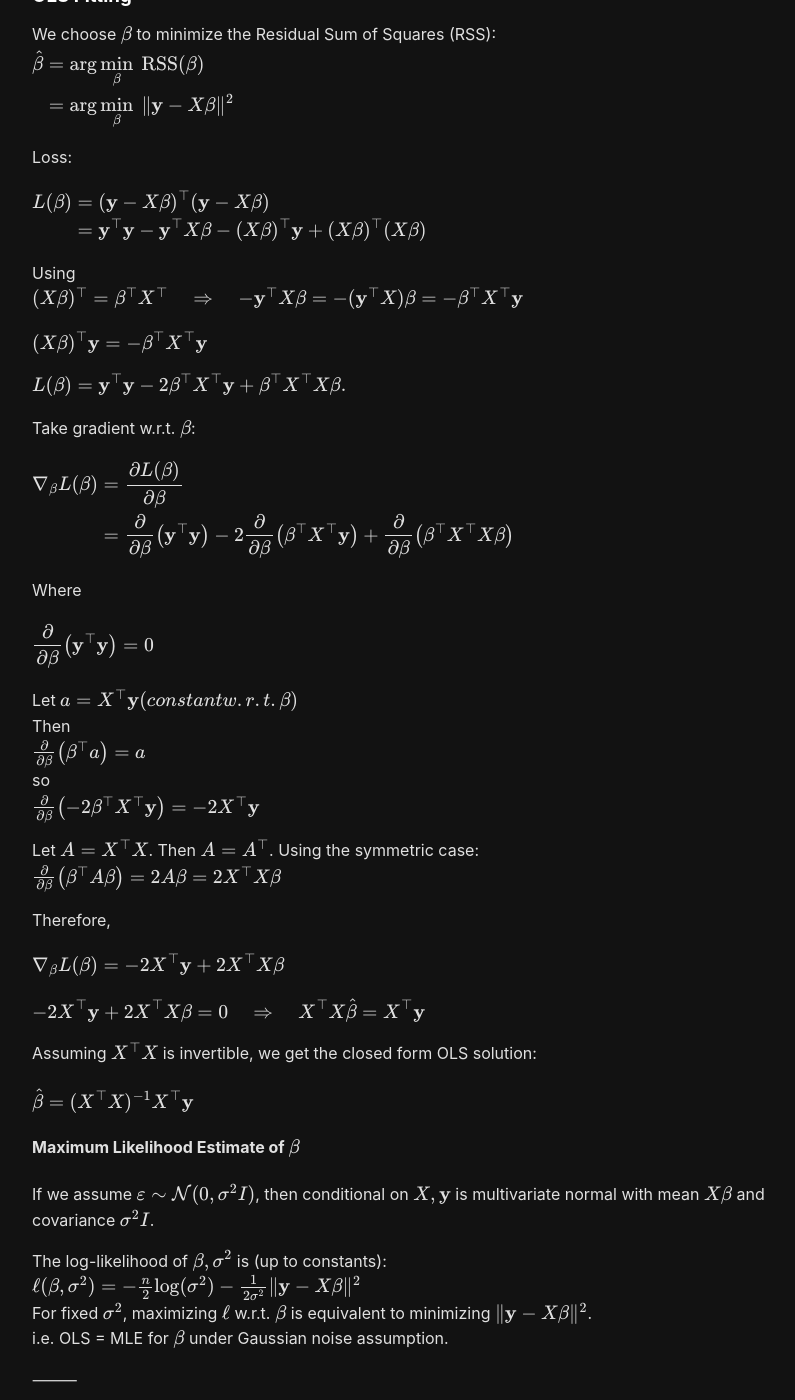
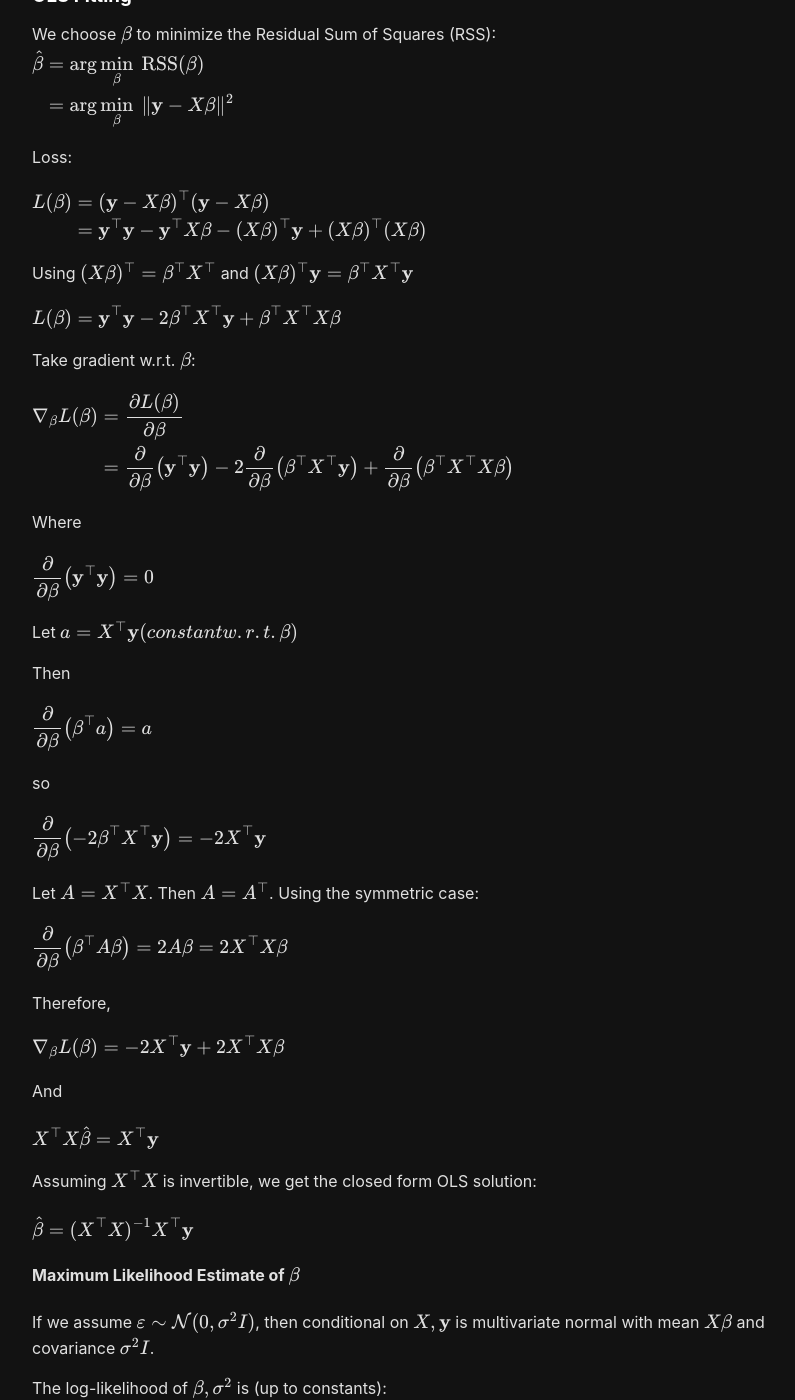
Before and after one commit to sean-sj-jung/sean-sj-jung.github.io, a Jekyll site: the page built from _posts/2024-11-05-LinearRegression.md, in a window 1280 px wide and 1400 px high, scrolled down 1245 px. Shown: the whole window, without its empty margins (208-1003 px from the left). Built offline with Jekyll 4.4.1, drawn with Linux system fonts in a browser that asks for light colours; nearby versions of some CDN libraries; some of the changed text lies outside the part shown.

Commit message:
update lmlm

```diff
--- a/_posts/2024-11-05-LinearRegression.md
+++ b/_posts/2024-11-05-LinearRegression.md
@@ -76,13 +76,10 @@
 \end{align}
 $$
 
-Using
-$$ (X\beta)^\top = \beta^\top X^\top \quad\Rightarrow\quad - \mathbf{y}^\top X\beta = - (\mathbf{y}^\top X)\beta = - \beta^\top X^\top \mathbf{y}$$
-
-$$(X\beta)^\top \mathbf{y} = - \beta^\top X^\top \mathbf{y}$$
+Using $$ (X\beta)^\top = \beta^\top X^\top$$ and $$(X\beta)^\top \mathbf{y} = \beta^\top X^\top \mathbf{y}$$
 
 $$
-L(\beta) = \mathbf{y}^\top \mathbf{y} - 2 \beta^\top X^\top \mathbf{y} + \beta^\top X^\top X \beta.
+L(\beta) = \mathbf{y}^\top \mathbf{y} - 2 \beta^\top X^\top \mathbf{y} + \beta^\top X^\top X \beta
 $$
 
 Take gradient w.r.t. $$\beta$$:
@@ -103,13 +100,17 @@
 $$
 
 Let $$a = X^\top \mathbf{y} (constant w.r.t. \beta)$$
+
 Then
+
 $$\frac{\partial}{\partial \beta} \left( \beta^\top a \right) = a$$
+
 so
-$$\frac{\partial}{\partial \beta} \left( -2 \beta^\top X^\top \mathbf{y} \right)
-= -2 X^\top \mathbf{y}$$
+
+$$\frac{\partial}{\partial \beta} \left( -2 \beta^\top X^\top \mathbf{y} \right) = -2 X^\top \mathbf{y}$$
 
 Let $$A = X^\top X$$. Then $$A = A^\top$$. Using the symmetric case:
+
 $$\frac{\partial}{\partial \beta} \left( \beta^\top A \beta \right) = 2A\beta = 2X^\top X \beta$$
 
 Therefore,
@@ -118,10 +119,9 @@
 \nabla_\beta L(\beta) = -2X^\top\mathbf{y} + 2X^\top X\beta
 $$
 
+And
 
 $$
--2X^\top\mathbf{y} + 2X^\top X\beta = 0
-\quad\Rightarrow\quad
 X^\top X \hat\beta = X^\top \mathbf{y}
 $$
 
@@ -138,10 +138,13 @@
 then conditional on $$X, \mathbf{y}$$ is multivariate normal with mean $$X\beta$$ and covariance $$\sigma^2 I$$.
 
 The log-likelihood of $$\beta,\sigma^2$$ is (up to constants):
+
 $$
 \ell(\beta, \sigma^2)
 = -\frac{n}{2}\log(\sigma^2) - \frac{1}{2\sigma^2} \|\mathbf{y} - X\beta\|^2
 $$
+
+
 For fixed $$\sigma^2$$, maximizing $$\ell$$ w.r.t. $$\beta$$ is equivalent to minimizing $$\|\mathbf{y} - X\beta\|^2$$.
 i.e. OLS = MLE for $$\beta$$ under Gaussian noise assumption.
 
@@ -150,16 +153,15 @@
 ### Test statistics
 
 Given assumptions, we have:
-	•	Unbiased estimator:
-$$E[\hat\beta] = \beta$$
-	•	Variance of estimator:
-$$\mathrm{Var}(\hat\beta) = \sigma^2 (X^\top X)^{-1}$$
+Unbiased estimator:  $$E[\hat\beta] = \beta$$
+Variance of estimator:  $$\mathrm{Var}(\hat\beta) = \sigma^2 (X^\top X)^{-1}$$
 
 We can estimate $$\sigma^2$$ by:
 $$
 \hat{\sigma}^2 = \frac{1}{n - p - 1} \sum_{i=1}^n (y_i - \hat{y}_i)^2
 = \frac{\text{RSS}}{n - p - 1}
 $$
+
 Then the standard error of coefficient $$\hat\beta_j$$ is:
 
 $$\mathrm{SE}(\hat\beta_j) = \sqrt{ \hat{\sigma}^2 [(X^\top X)^{-1}]_{jj} }$$
@@ -194,25 +196,30 @@
 If imperfect but high multicollinearity, the determinant is close to zero and $$\hat\beta$$ will have a unique solution with very high variance (= huge $$SE(\beta)$$), likely resulting in statistically not significant estimate of  $$\beta$$ and $$\beta$$ will be sensitive to small changes in the data.
 
 Fix the multicollinearity by:
-Dropping/recombining features.
-PCA or other dimensionality reduction.
-Regularization (Ridge / Lasso).
+- Dropping/recombining features
+- PCA or other dimensionality reduction
+- Regularization (Ridge / Lasso)
 
 #### Regularized linear models:
-- Ridge (L2):
+##### Ridge (L2):
+
 $$\hat\beta^{\text{ridge}} = \arg\min_\beta \ \|y - X\beta\|^2 + \lambda \|\beta\|_2^2$$
 
 Closed form:
 
 $$\hat\beta^{\text{ridge}} = (X^\top X + \lambda I)^{-1} X^\top y$$
 
+$$\lambda$$  ensure all eigenvalues are positive, determinant becomes non-zero and is always invertible.
+Ridge is biased but low variance.
 
 
-- Lasso (L1):
+
+##### Lasso (L1):
 
 $$\hat\beta^{\text{lasso}} = \arg\min_\beta \ \|y - X\beta\|^2 + \lambda \|\beta\|_1$$
 
-No closed form; solved by coordinate descent, etc. Induces sparsity.
+No closed form; solved by coordinate descent, etc.
+Shirnk coefficient toward zero and useful for feature selection.
 
 
 ⸻
```
